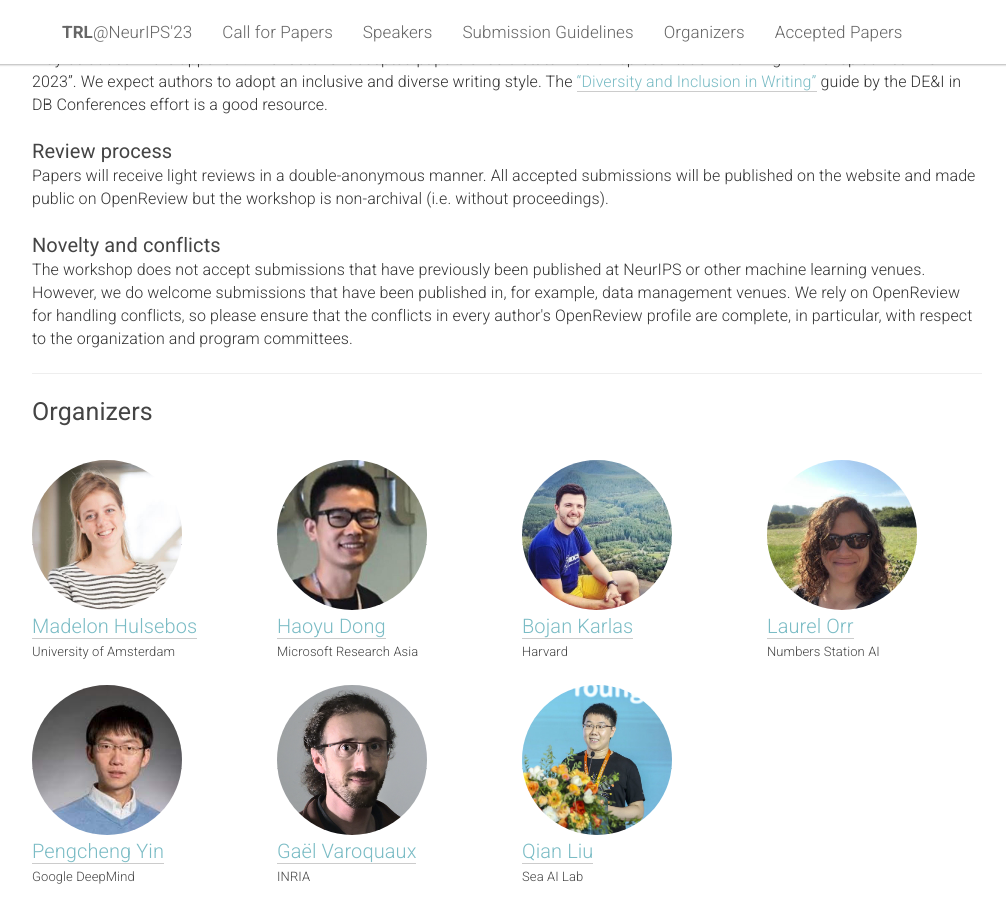
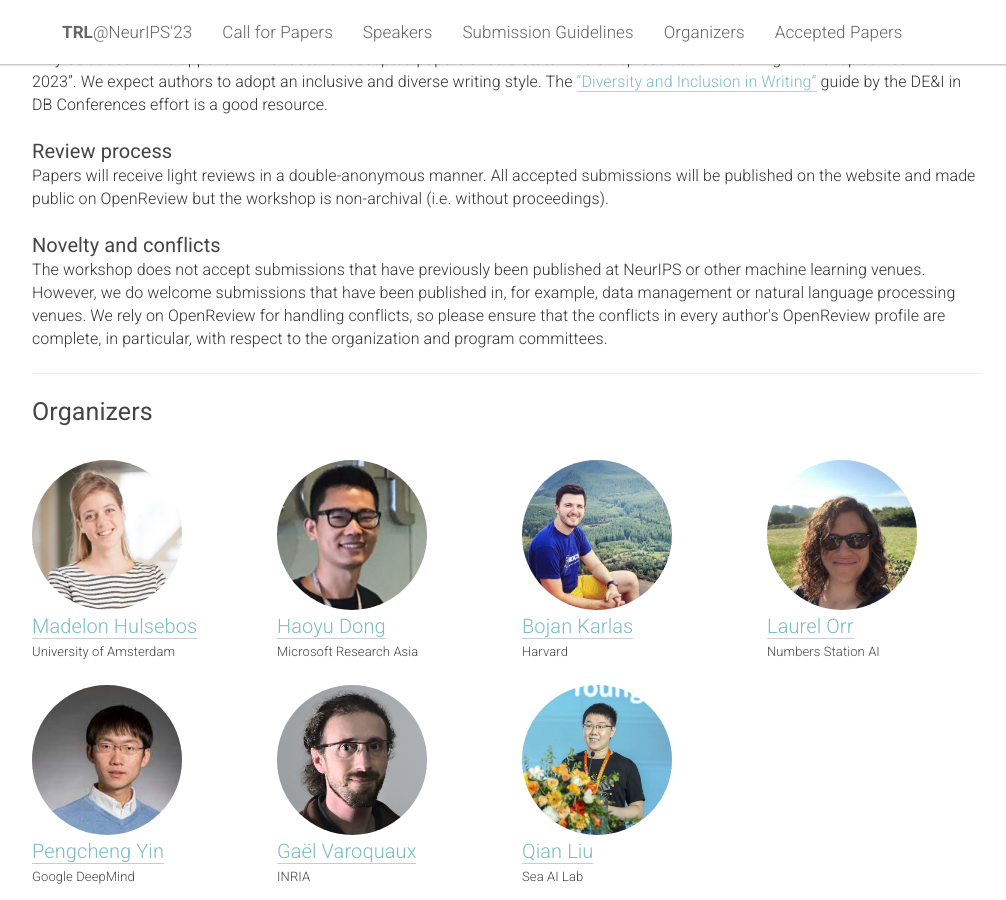
Before and after one commit to table-representation-learning/table-representation-learning.github.io, a Jekyll site: the page built from _pages/home.html, in a window 1280 px wide and 900 px high, scrolled down 2269 px. Shown: the whole window, without its empty margins (133-1139 px from the left). Built offline with Jekyll 4.4.1, drawn with Linux system fonts in a browser that asks for light colours.

Commit message:
clarify novelty.

```diff
--- a/_pages/home.html
+++ b/_pages/home.html
@@ -529,7 +529,7 @@ acknowledgements: ""
             <br>
             <h3>Novelty and conflicts</h3>
             The workshop does not accept submissions that have previously been published at NeurIPS or other machine learning venues.
-            However, we do welcome submissions that have been published in, for example, data management venues.
+            However, we do welcome submissions that have been published in, for example, data management or natural language processing venues.
             We rely on OpenReview for handling conflicts, so please ensure that the conflicts in every author's OpenReview profile are complete, in particular, with respect to the organization and program committees.
             <br>
         </div>
```
